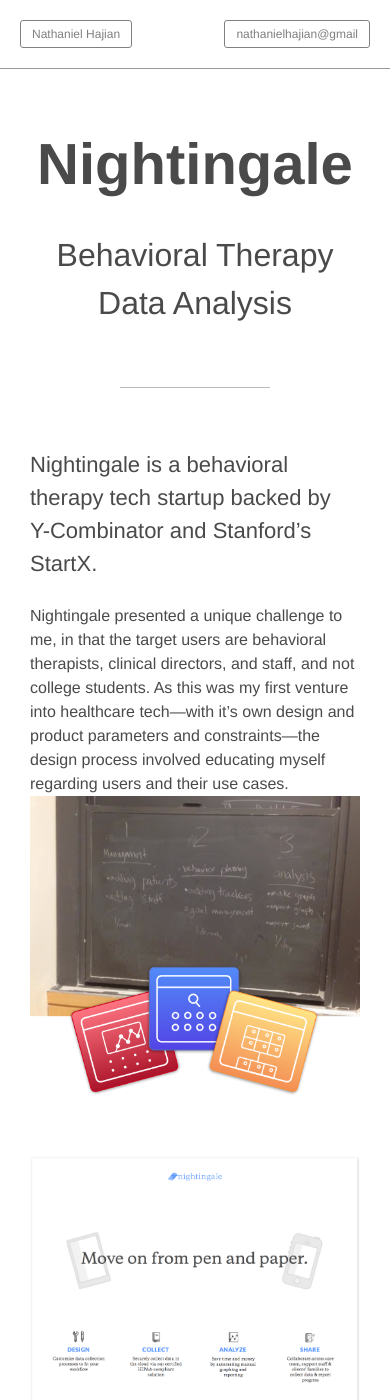
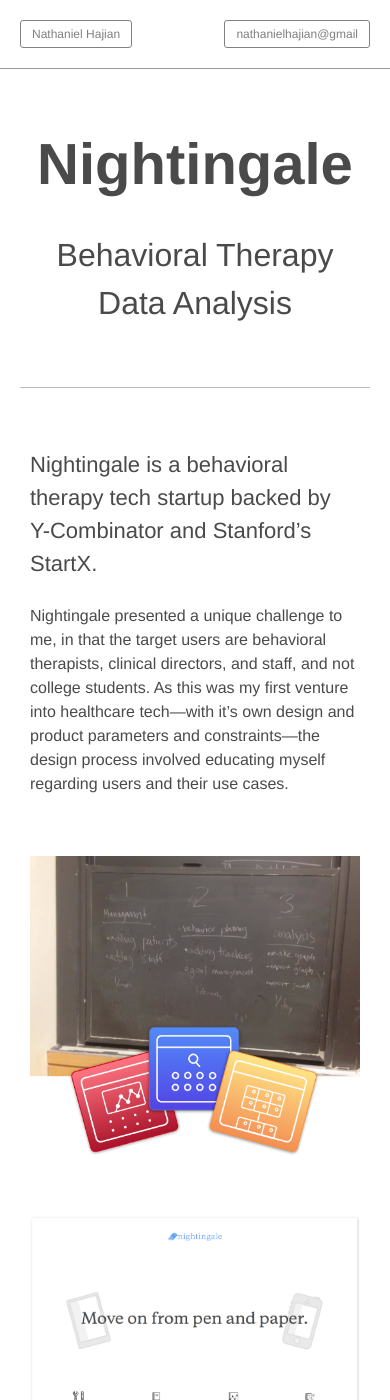
Before and after one commit to netspencer/nathaniel_io, a Jekyll site: the page built from _projects/nightingale.html, in a window 390 px wide and 1400 px high. Built offline with Jekyll 4.4.1, drawn with Linux system fonts in a browser that asks for light colours; nearby versions of some CDN libraries; library files that are not in the unit come from our copies; comment, search, counter and statistics services are not loaded.

Commit message:
tweeking for mobile

```diff
--- a/_projects/nightingale.html
+++ b/_projects/nightingale.html
@@ -63,16 +63,14 @@
       type: image
       image: browser.png
   - blocks:
-    - size: 5
+    - size: 6
       type: text-block
-      options: suffix-1
       text: |
         ### All-purpose search bar, with updating results below
 
         Therapists and directors know exactly who or what they are looking for when they sign in to Nightingale. Searching that person’s name will refine the list under the search bar to show results that match the search.
-    - size: 5
+    - size: 6
       type: text-block
-      options: prefix-1
       text: |
         ### Easily browse clients and search results
 
@@ -100,16 +98,14 @@
     options:
       - vertical-align-middle
   - blocks:
-    - size: 5
+    - size: 6
       type: text-block
-      options: suffix-1
       text: |
         ### Challenges
 
         There was a need for a journal that could accurately track and display the daily, weekly, and monthly therapy goals for each patient over time. So in designing the new journal, I had to devise ways to visualize these goals in a daily, weekly, and monthly view.
-    - size: 5
+    - size: 6
       type: text-block
-      options: prefix-1
       text: |
         ### What’s important
 
@@ -182,16 +178,14 @@
       type: image
       image: graphing-mockups.png
   - blocks:
-    - size: 5
+    - size: 6
       type: text-block
-      options: suffix-1
       text: |
         ### Easily changing the time interval shown
 
         Therapists wanted to be able to manipulate the date range quickly.
-    - size: 5
+    - size: 6
       type: text-block
-      options: prefix-1
       text: |
         ### View multiple goals from different trackers
 
--- a/_projects/spare.html
+++ b/_projects/spare.html
@@ -59,16 +59,14 @@
       type: image
       image: sidebyside-screens.png
   - blocks:
-    - size: 5
+    - size: 6
       type: text-block
-      options: suffix-1
       text: |
         ### The 24 hour prototype
 
         So for a hackathon, I organized a team to build an iphone app where you would enter in the amount of time you had, and the app would show you articles that would take that relative amount of time to read.
-    - size: 5
+    - size: 6
       type: text-block
-      options: prefix-1
       text: |
         ### Challenge of serving relevant content
 
--- a/_sass/_styles.scss
+++ b/_sass/_styles.scss
@@ -15,6 +15,11 @@
     height: 100%;
     width: 50%;
     top: 0;
+
+    @include gridle_state(mobile) {
+        display: none;
+    }
+
     &-left {
         left: 0;
         float: left;
@@ -91,6 +96,10 @@
         display: block;
         top: 60px;
         position: relative;
+
+        @include gridle_state(mobile) {
+            width: 100%;
+        }
     }
     .flag-image {
         margin: 20px 0;
@@ -144,9 +153,16 @@
     }
     section.smart-grid {
         width: 100%;
+        max-width: 910px;
         margin: 0 auto;
         margin-top: 150px;
         margin-bottom: 300px;
+        @include gridle_state(mobile) {
+            width: 100%;
+            margin-top: 0;
+            margin-bottom: 0;
+            padding: 0;
+        }
         &:before {
             content: " ";
             width: 150px;
@@ -156,6 +172,10 @@
             display: block;
             position: relative;
             margin-bottom: 150px;
+            @include gridle_state(mobile) {
+                width: 100%;
+                margin-bottom: 60px;
+            }
         }
     }
 }
@@ -240,6 +260,10 @@
             padding-left: 15px !important;
             padding-right: 15px !important;
         }
+
+        @include gridle_state(mobile) {
+            margin-bottom: 0;
+        }
     }
 
     h1 {
@@ -274,6 +298,9 @@
     .pos-absolute {
         z-index: 50;
         position: absolute;
+        @include gridle_state(mobile) {
+            position: static;
+        }
     }
 
     .padding {
@@ -310,6 +337,10 @@
         &.full-width {
             margin-left: -25px;
             width: 960px;
+            @include gridle_state(mobile) {
+                margin-left: 0;
+                width: 100%;
+            }
         }
         .caption {
             margin-top: 10px;
@@ -370,8 +401,13 @@
 
     .project-button {
         // override grid
-        padding-left: 10px !important;
-        padding-right: 10px !important;
+        padding-left: 10px;
+        padding-right: 10px;
+        @include gridle_state(mobile) {
+            padding-left: 0;
+            padding-right: 0;
+            margin-bottom: 20px;
+        }
         a.fill {
             background: #000;
             overflow: hidden;
@@ -451,5 +487,6 @@
 [class*="grid-"] {
     @include gridle_state(mobile) {
         width:100%;
+        margin-bottom: 60px;
     }
 }
```
